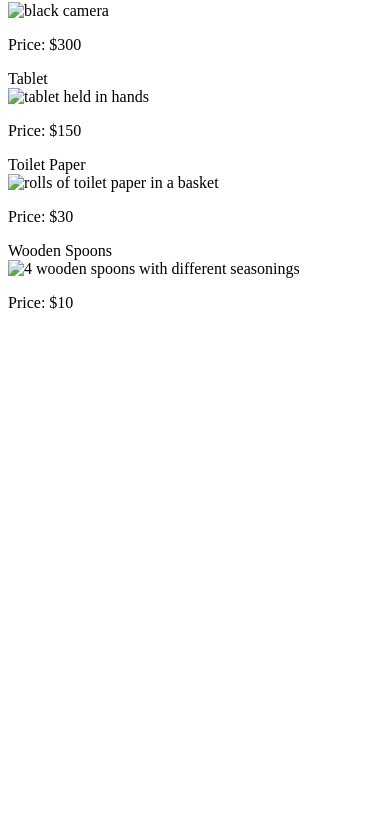
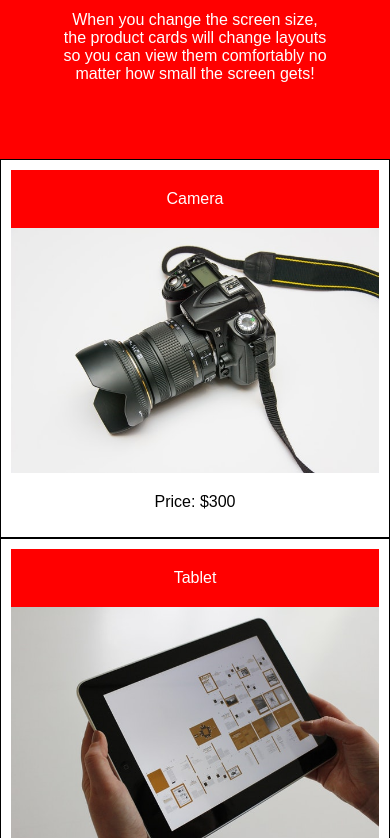
Before and after one commit to ShaneWilmes/Media_Query, a plain HTML site: page index.html in a window 390 px wide. Shown: the part 166-1004 px from the top of the page. Before the commit the page ends 844 px from the top, so only its background shows below. Drawn offline with Linux system fonts and the light colour scheme.

Commit message:
finished css

```diff
--- /dev/null
+++ b/assets/style.css
@@ -0,0 +1,55 @@
+* {
+    box-sizing: border-box;
+  }
+
+  body {
+    font-family: Arial;
+    margin: 0;
+  }
+
+  header {
+    padding: 60px;
+    text-align: center;
+    background: #13293d;
+    color: #fff;
+  }
+
+  .card {
+    border-style: solid;
+    border-width: 1px;
+    padding: 10px;
+    float: left;
+    width: 25%;
+  }
+
+  .card header {
+    padding: 20px;
+  }
+
+  .card p {
+    text-align: center;
+  }
+
+  .card img {
+    width: 100%;
+  }
+
+  /* TODO: Use media query to change the width of the cards so they split into two columns at 992px or smaller*/
+  @media screen and (max-width: 992px) {
+    .card {
+      width: 50%;
+    }
+    header {
+      background-color: black;
+    }
+  }
+
+  /* TODO: Use media query to change the width of the cards so they are stacked on top of each other at 768px or smaller */
+  @media screen and (max-width: 768px) {
+    .card {
+      width: 100%;
+    }
+    header {
+      background-color: red;
+    }
+  }
--- a/index.html
+++ b/index.html
@@ -1,10 +1,10 @@
 <!DOCTYPE html>
 <html>
   <head>
-    <title>Media Query for Screen</title>
+    <title>Media Query for Screens</title>
     <meta charset="UTF-8" />
     <meta name="viewport" content="width=device-width, initial-scale=1" />
-    <link rel="stylesheet" type="text/css" href="./assets/css/style.css" />
+    <link rel="stylesheet" type="text/css" href="./assets/style.css" />
   </head>
   <body>
     <header>
```
Also changed, not shown: assets/images/camera.jpg (added), assets/images/tablet.jpg (added), assets/images/toilet-paper.jpg (added), assets/images/wooden-spoons.jpg (added).
